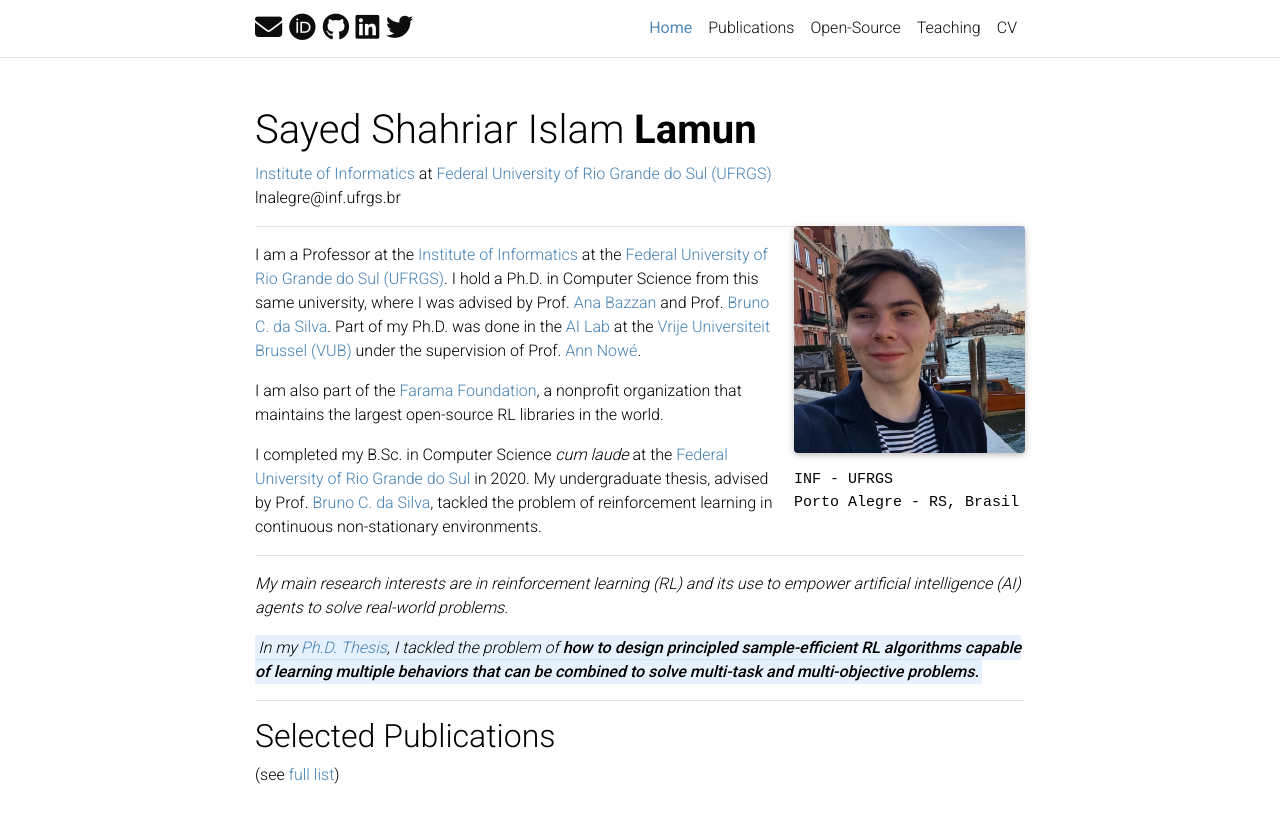
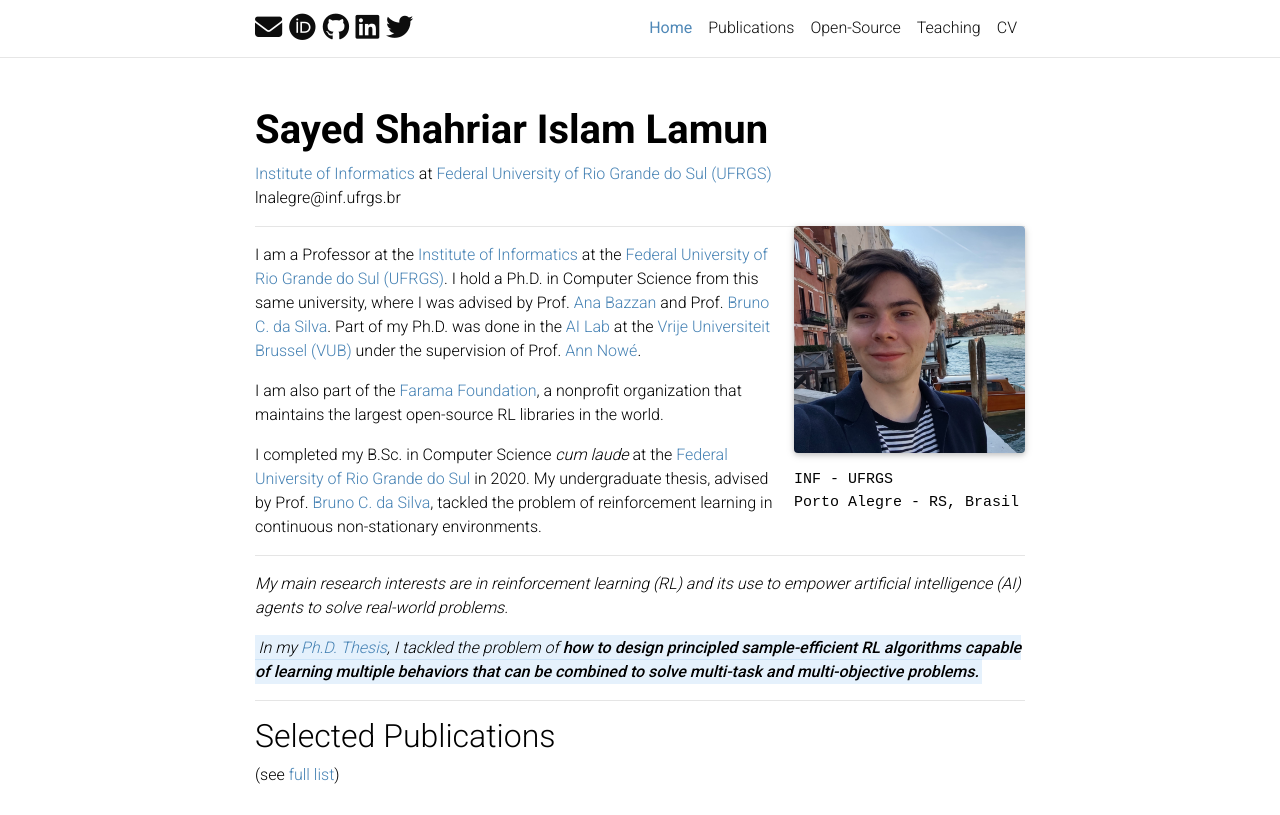
Before and after one commit to Lamun365/Lamun365.github.io, a Jekyll site: the page built from _pages/about.md, in a window 1280 px wide and 1214 px high, cut to the strip 0-815 px from the top of the window. Built offline with Jekyll 4.4.1, drawn with Linux system fonts in a browser that asks for light colours; comment, search, counter and statistics services are not loaded; a style sheet for code colours, icons or effects is not loaded.

Commit message:
Update about.html

```diff
--- a/_layouts/about.html
+++ b/_layouts/about.html
@@ -6,7 +6,7 @@
       <div class="post">
         <header class="post-header">
           <h1 class="post-title">
-           {% if site.title == "blank" -%}{{ site.first_name }} {{ site.middle_name }} <span class="font-weight-bold">{{ site.last_name }}</span>{%- else -%}{{ site.title }}{%- endif %}
+           {% if site.title == "blank" -%}<span class="font-weight-bold">{{ site.first_name }} {{ site.middle_name }} {{ site.last_name }}</span>{%- else -%}{{ site.title }}{%- endif %}
           </h1>
           <p class="desc">{{ page.subtitle }}</p>
         </header>
```
